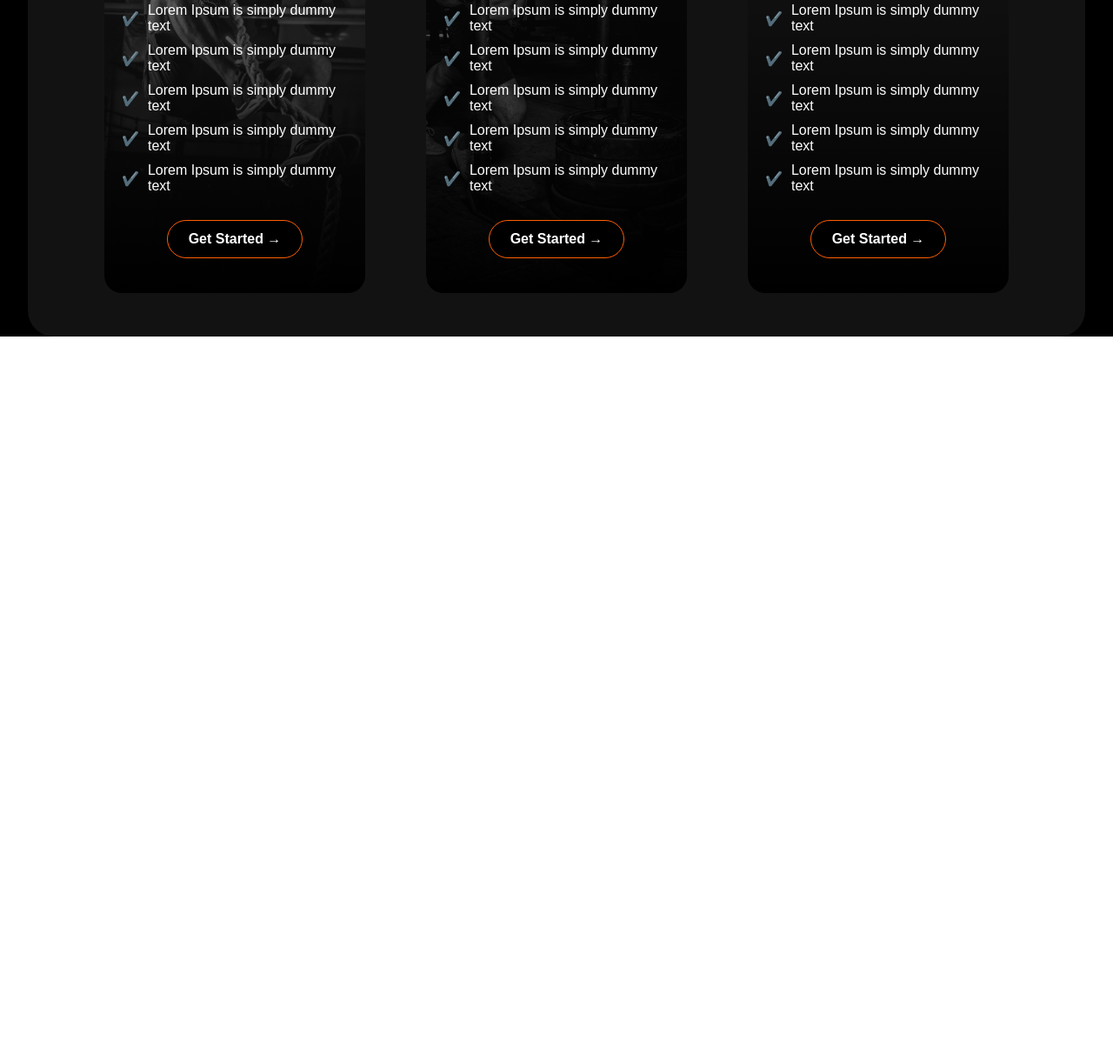
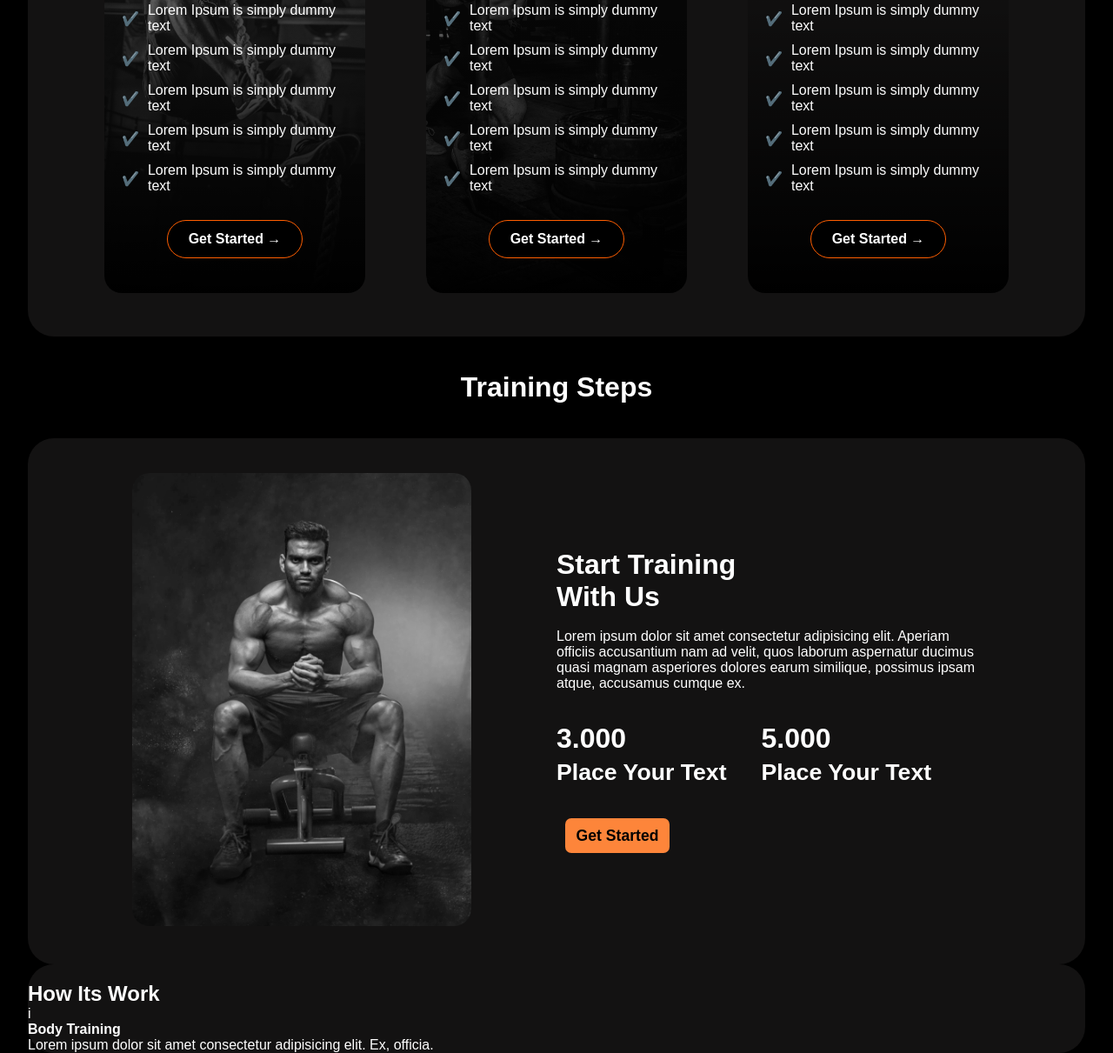
Before and after one commit to Gdhanush11/gym_application, a plain HTML site: page home.html in a window 1280 px wide. Shown: the part 1425-2636 px from the top of the page at 87% size. Before the commit the page ends 1812 px from the top, so only its background shows below. Drawn offline with Linux system fonts and the light colour scheme.

Commit message:
add items

```diff
--- a/home.css
+++ b/home.css
@@ -83,6 +83,7 @@ nav input{
     position: absolute;
     right: 100px;
 
+
 }
 .btn a{
     text-decoration: none;
@@ -91,6 +92,7 @@ nav input{
 .btn:hover{
     background-color: black;
     color: white;
+    border: 1px solid white;
 }
 .btn:hover a{
     color: white;
@@ -280,3 +282,52 @@ right: 10px;
     height: 100%;
     z-index: 1;
 }
+.child4{
+    display: flex;
+    /* justify-content: center; */
+    align-items: center;
+    padding: 40px 120px;
+    flex-wrap: wrap;
+
+}
+.mini1 img{
+    height: 100%;
+    width: 80%;
+    border-radius: 20px;
+}
+.mini{
+    width: 50%;
+    height: 100%;
+
+}
+#step{
+    margin: 40px auto;
+    color: white;
+    text-align: center;
+}
+.plan{
+    display: flex;
+    gap: 40px;
+}
+.mini2 h1{
+    text-align: start;
+}
+.mini2 button{
+    width: 120px;
+    height: 40px;
+    margin-left: 10px;
+    background-color: #FD853A;
+    color: black;
+    cursor: pointer;
+    font-size: 1.1rem;
+    /* border: 1px solid white; */
+    border-radius: 7px;
+    outline: none;
+    border: none;
+    font-weight: bold;
+}
+.mini2 button:hover{
+    background-color: black;
+    color: white;
+    border: 1px solid white;
+}
--- a/home.html
+++ b/home.html
@@ -144,7 +144,36 @@
                 </div>
                 </div>
             </div>
+            <h1 id="step">Training Steps</h1>
+            <div class="child child4">
+                <div class="mini mini1">
+                    <img src="./image/train1.jpg" alt="">
+                </div>
+                <div class="mini mini2">
+                    <h1>Start Training <br>With Us</h1><br>
+                    <p>Lorem ipsum dolor sit amet consectetur adipisicing elit. Aperiam officiis accusantium nam ad velit, quos laborum aspernatur ducimus quasi magnam asperiores dolores earum similique, possimus ipsam atque, accusamus cumque ex.</p><br><br>
+                    <div class="plan">
+                        <h1>3.000 <br><small>Place Your Text</small></h1>
+                        <h1>5.000 <br><small>Place Your Text</small></h1>
+                    </div><br><br>
+                    <button>Get Started</button>
+                </div>
+            </div>
+            <div class="child child5">
+                <div>
+                    <h2>How Its Work</h2>
+                    <div>
+                        i
+                        <div>
+                            <h4>Body Training</h4>
+                            <p>Lorem ipsum dolor sit amet consectetur adipisicing elit. Ex, officia.</p>
+                        </div>
+                    </div>
+                </div>
+                <div>
 
+                </div>
+            </div>
         </div>
     </div>
 
```
Also changed, not shown: image/train 2.jpg (added), image/train1.jpg (added), image/train3.jpg (added).
